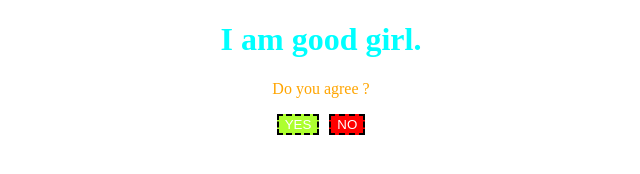
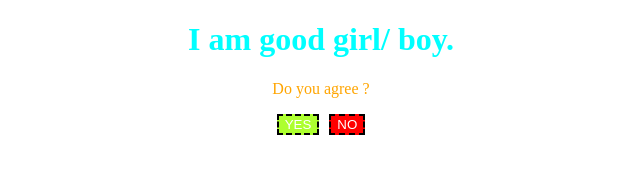
Before and after one commit to mukesh-kk/JaanFuk, a plain HTML site: page index.html in a window 1280 px wide. Shown: the whole page, without its empty margins (319-959 px from the left). Drawn offline with Linux system fonts and the light colour scheme.

Commit message:
Equality

```diff
--- a/index.html
+++ b/index.html
@@ -10,7 +10,7 @@
 <link rel="stylesheet" href="style.css">
 <body>
 
-<h1>I am  good girl.</h1>
+<h1>I am  good girl/ boy.</h1>
 <p class="question">Do you agree ?</p>
 
 
```
